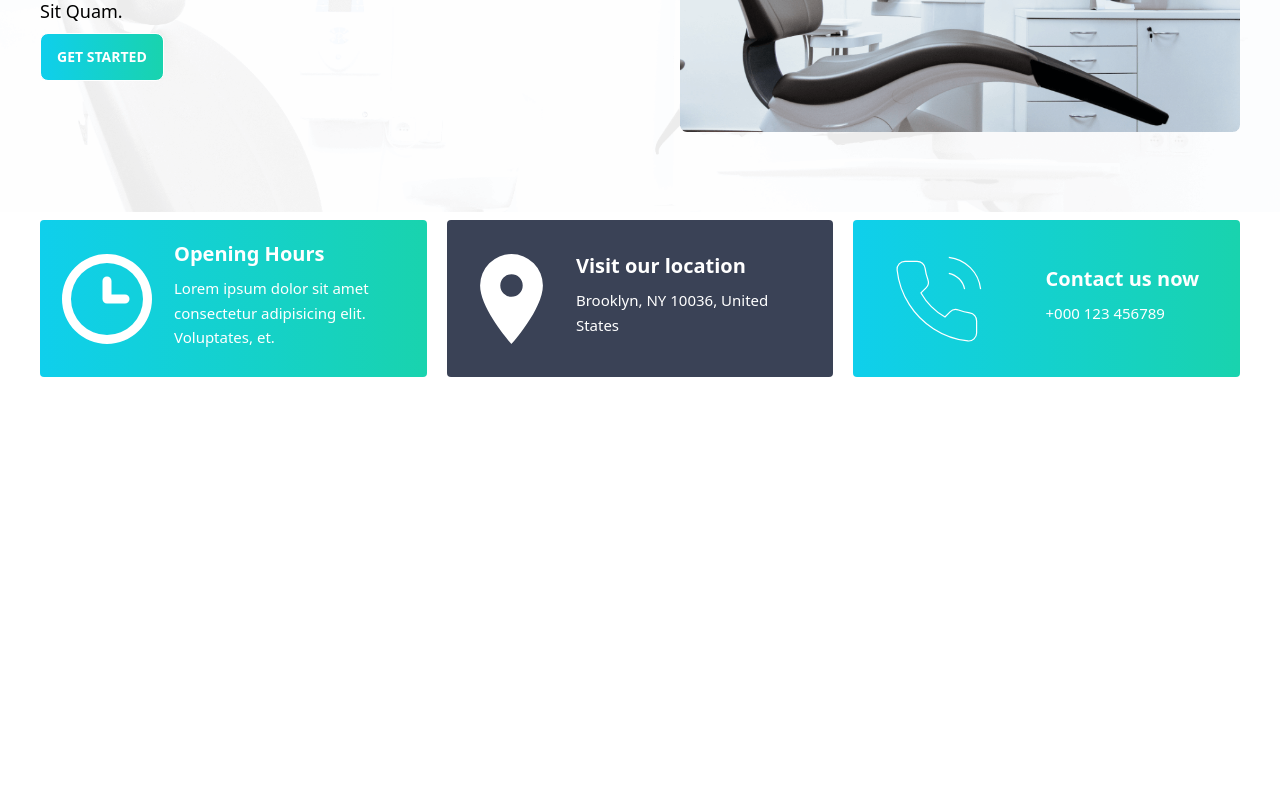
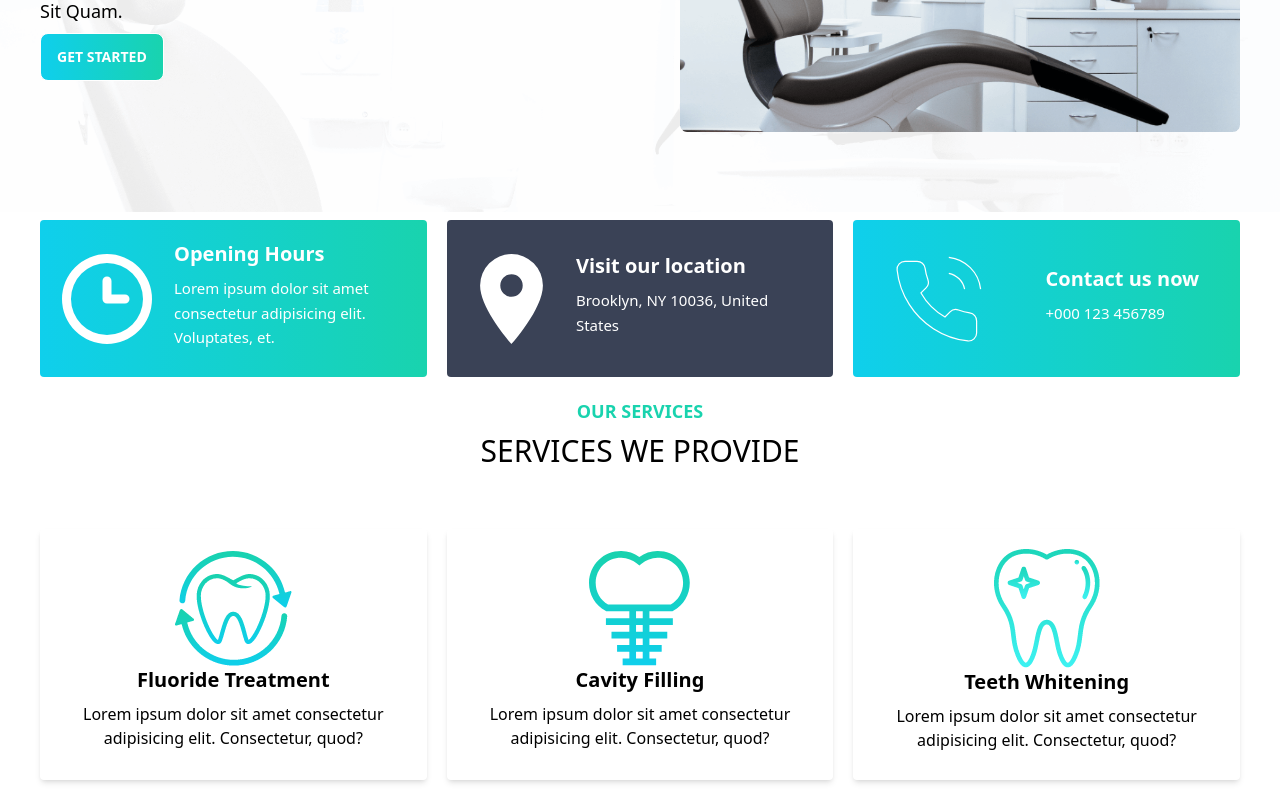
Before and after one commit to aytullahdev/doctorsportals, a React (Create React App) app: page / in a window 1280 px wide. Shown: the part 347-1147 px from the top of the page. Before the commit the page ends 800 px from the top, so only its background shows below. Built offline with nearby package versions, Linux system fonts and the light colour scheme.

Commit message:
Services section added

```diff
--- a/src/App.js
+++ b/src/App.js
@@ -1,12 +1,14 @@
 import './App.css';
 import Header from './Components/Header/Header';
 import Navbar from './Components/Navbar/Navbar';
+import Services from './Components/Services/Services';
 
 function App() {
   return (
     <div>
        <Navbar/>
        <Header/>
+       <Services/>
     </div>
   );
 }
--- /dev/null
+++ b/src/Components/Services/Services.js
@@ -0,0 +1,49 @@
+import React from "react";
+import dentalimg from '../../assets/images/fluoride.png';
+import cavityimg from '../../assets/images/cavity.png';
+import teethimg from '../../assets/images/whitening.png';
+const Services = () => {
+  return (
+    <div className="px-10 py-5">
+      <div className="text-center">
+        <h5 className="text-secondary font-bold text-lg pb-2 ">OUR SERVICES</h5>
+        <h1 className="text-3xl uppercase pb-10 ">Services We Provide</h1>
+      </div>
+      {/* Services Section */}
+      <div className="grid mt-5 grid-cols-1 lg:grid-cols-3 gap-5">
+          {/* Services card */}
+          <div className="rounded  shadow-md flex p-5 flex-col items-center justify-center">
+              <div>
+                  <img src={dentalimg} alt="" />
+              </div>
+              <div className="text-center">
+                  <h2 className="text-xl font-semibold ">Fluoride Treatment</h2>
+                  <p className="text-md py-2">Lorem ipsum dolor sit amet consectetur adipisicing elit. Consectetur, quod?</p>
+              </div>
+          </div>
+          <div className="rounded  shadow-md flex p-5 flex-col items-center justify-center">
+              <div>
+                  <img src={cavityimg} alt="" />
+              </div>
+              <div className="text-center">
+                  <h2 className="text-xl font-semibold ">Cavity Filling</h2>
+                  <p className="text-md py-2">Lorem ipsum dolor sit amet consectetur adipisicing elit. Consectetur, quod?</p>
+              </div>
+          </div>
+          <div className="rounded  shadow-md flex p-5 flex-col items-center justify-center">
+              <div>
+                  <img src={teethimg} alt="" />
+              </div>
+              <div className="text-center">
+                  <h2 className="text-xl font-semibold ">Teeth Whitening</h2>
+                  <p className="text-md py-2">Lorem ipsum dolor sit amet consectetur adipisicing elit. Consectetur, quod?</p>
+              </div>
+          </div>
+
+      </div>
+      {/* Details about work */}
+    </div>
+  );
+};
+
+export default Services;
```
